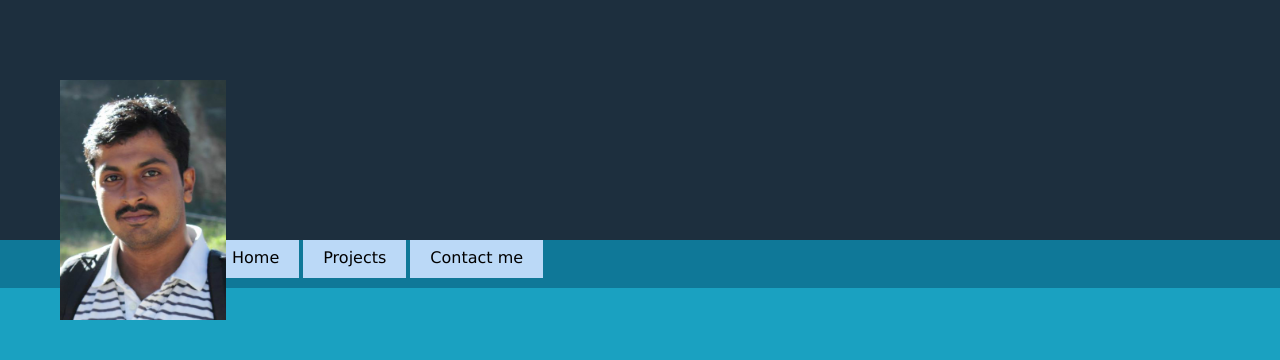
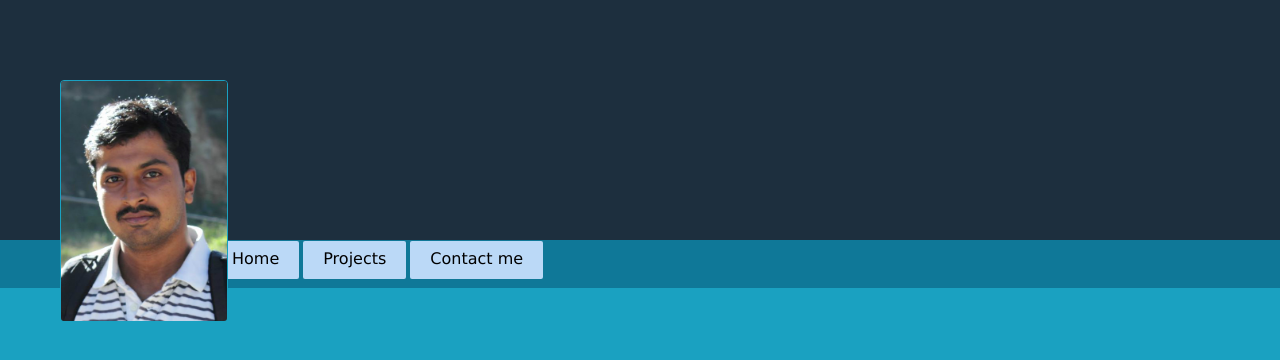
Before and after one commit to sathvik1709/sathvik1709.github.io, a plain HTML site: page index.html in a window 1280 px wide. Drawn offline with Linux system fonts and the light colour scheme.

Commit message:
minor changes

```diff
--- a/change_color.js
+++ b/change_color.js
@@ -1,11 +1,11 @@
 $(document).ready(function(){
 
     $('.menu_item_div').mouseenter(function(){
-        $(this).fadeTo('fast',1);
+        $(this).fadeTo('fast',0.7);
     });
 
     $('.menu_item_div').mouseleave(function(){
-        $(this).fadeTo('fast',0.75);
+        $(this).fadeTo('fast',1);
     });
 
 
--- a/indexstyle.css
+++ b/indexstyle.css
@@ -25,6 +25,8 @@ html, body{
 }
 
 img{
+    border: 1px solid #1aa1c1;
+    border-radius: 4px;
     max-height: 30%;
     max-width: 30%;
     position: absolute;
@@ -40,8 +42,10 @@ img{
 }
 
 .menu_item_div{
+    margin-top: 1px;
      display: inline-block;
     background: #bbd9f7;
+    border-radius: 2px;
 }
 
 .menu_items {
```
